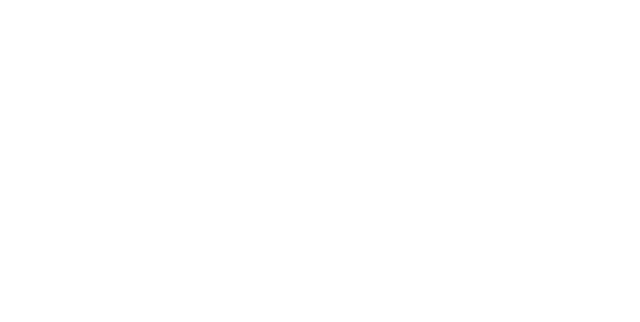
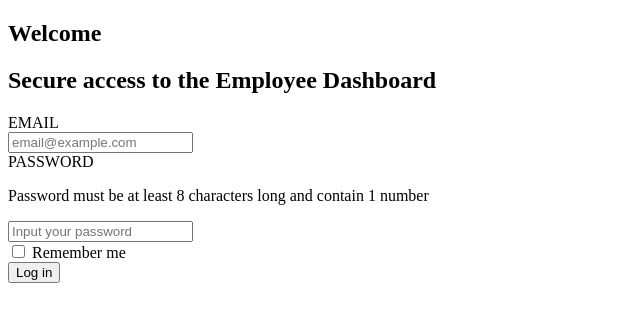
Before and after one commit to simoneavilarranz/p5-dashboard-individual-simoneavilaarranz, a website: page index.html in a window 1280 px wide. Shown: the whole page, without its empty margins (0-640 px from the left). Drawn offline with Linux system fonts and the light colour scheme.

Commit message:
feat:creada estructura index

```diff
--- a/index.html
+++ b/index.html
@@ -6,6 +6,36 @@
     <title>Dashboard</title>
 </head>
 <body>
-
+    <section id="login">
+        <h1>
+            Welcome
+        </h1>
+        <h2>
+            Secure access to the Employee Dashboard
+        </h2>
+        <div class="login-card">
+            <label for="">
+                EMAIL
+            </label>
+            <br>
+            <input type="text" class="login-input" placeholder="email@example.com">
+            <br>
+            <label for="">
+                PASSWORD
+            </label>
+            <p>
+                Password must be at least 8 characters long and contain 1 number
+            </p>
+            <input type="text" class="login-input" placeholder="Input your password">
+            <br>
+            <input type="checkbox" name="Remember me" id="login-remember">
+                Remember me
+            </input>
+            <br>
+            <button class="login-btn">
+                Log in
+            </button>
+        </div>
+    </section>
 </body>
 </html>
```
